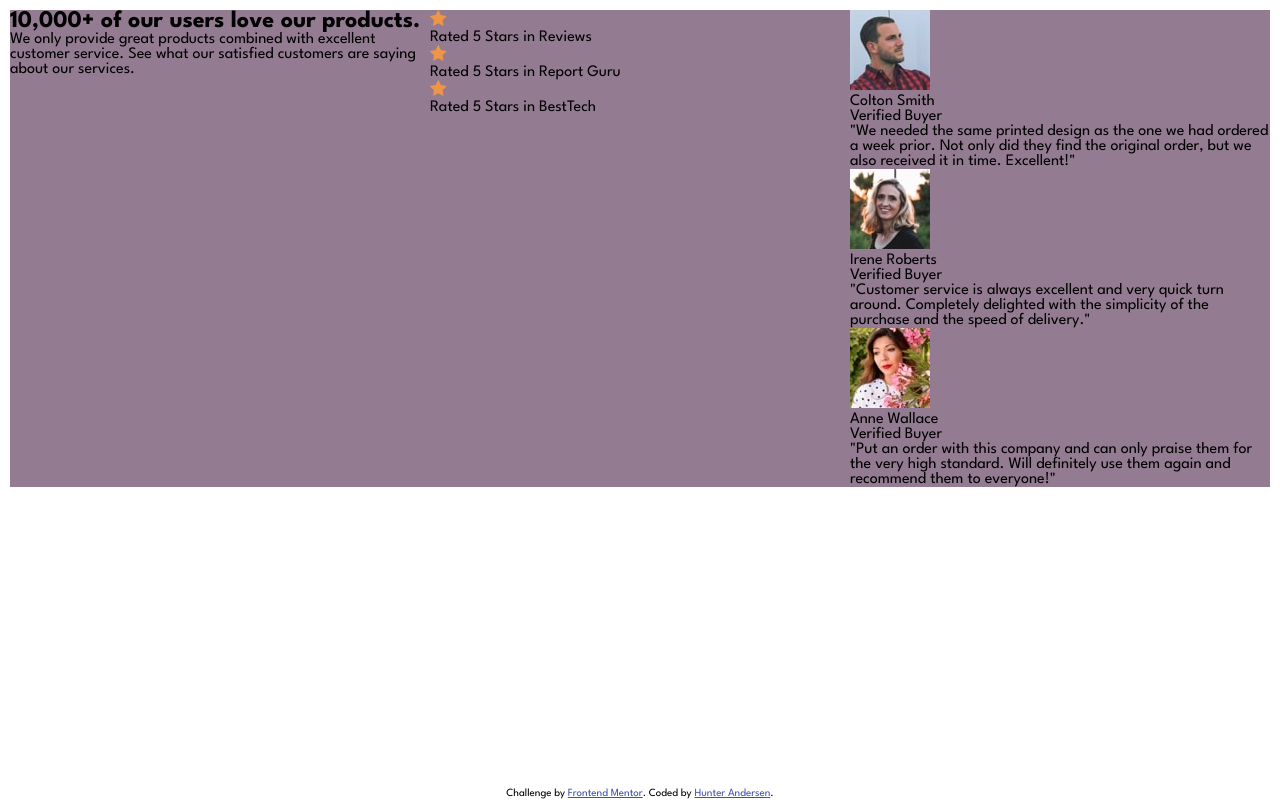
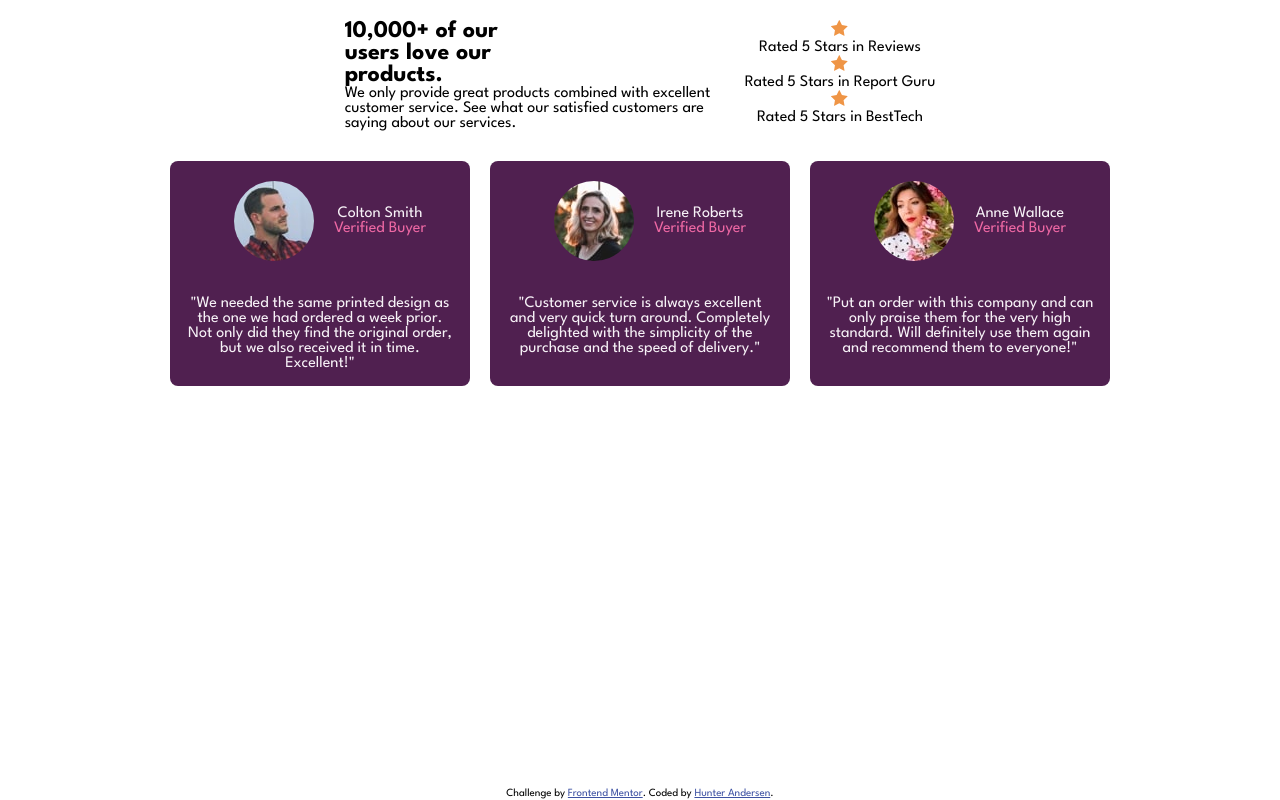
Before and after one commit to hunterandersen/FrontendMentor_Social_Proof_Section, a plain HTML site: page index.html in a window 1280 px wide. Drawn offline with Linux system fonts and the light colour scheme; files whose address does not match are found by name.

Commit message:
Set up the sections, and a lot of core layout. Changed colors for the testimonials

```diff
--- a/index.html
+++ b/index.html
@@ -35,7 +35,7 @@
   </head>
   <body>
     <main class="main-container">
-      <section>
+      <section class="flex-row">
         <div class="titleBlurb">
           <h1>10,000+ of our users love our products.</h1>
           <p>
@@ -44,8 +44,6 @@
             services.
           </p>
         </div>
-      </section>
-      <section>
         <div class="starRatings">
           <img src="./images/icon-star.svg" alt="5 stars review" />
           <p>Rated 5 Stars in Reviews</p>
@@ -55,10 +53,11 @@
           <p>Rated 5 Stars in BestTech</p>
         </div>
       </section>
-      <section>
-        <div class="testimonial-container">
+      <section class="testimonial-container flex-row">
         <div class="testimonial">
+          <div class="flex-row">
             <img
+              class="testimonial-image"
               src="./images/image-colton.jpg"
               alt="Head and shoulders image of the user named Colton"
             />
@@ -66,20 +65,24 @@
               <p>Colton Smith</p>
               <p>Verified Buyer</p>
             </div>
+          </div>
           <p>
-              "We needed the same printed design as the one we had ordered a
-              week prior. Not only did they find the original order, but we also
+            "We needed the same printed design as the one we had ordered a week
+            prior. Not only did they find the original order, but we also
             received it in time. Excellent!"
           </p>
         </div>
         <div class="testimonial">
+          <div class="flex-row">
             <img
+              class="testimonial-image"
               src="./images/image-irene.jpg"
               alt="Head and shoulders image of the user named Irene"
             />
             <div class="nameBuyer-container">
               <p>Irene Roberts</p>
               <p>Verified Buyer</p>
+            </div>
           </div>
           <p>
             "Customer service is always excellent and very quick turn around.
@@ -88,7 +91,9 @@
           </p>
         </div>
         <div class="testimonial">
+          <div class="flex-row">
             <img
+              class="testimonial-image"
               src="./images/image-anne.jpg"
               alt="Head and shoulders image of the user named Anne"
             />
@@ -96,12 +101,12 @@
               <p>Anne Wallace</p>
               <p>Verified Buyer</p>
             </div>
+          </div>
           <p>
             "Put an order with this company and can only praise them for the
             very high standard. Will definitely use them again and recommend
             them to everyone!"
           </p>
-          </div>
         </div>
       </section>
     </main>
--- a/style.css
+++ b/style.css
@@ -6,24 +6,83 @@
   --color-white: hsl(0, 0%, 100%);
 
   box-sizing: border-box;
-  margin:0;
-  font-family: 'League Spartan', sans-serif;
+  margin: 0;
+  font-family: "League Spartan", sans-serif;
+  text-align: center;
 }
 
-body{
-    margin:10px;
+body {
+  margin: 10px;
 }
 
-.main-container{
-    display:flex;
+.main-container {
+  display: flex;
+  flex-direction: column;
+  flex-wrap: wrap;
+}
 
+section {
+  background-color: white;
+  margin: 10px;
+}
+
+.titleBlurb{
+  max-width: 400px;
+}
+.titleBlurb>h1{
+  max-width: 200px;
+  text-align: start;
+}
+.titleBlurb>p{
+  text-align: start;
+}
+
+.starRatings{
 
 }
 
-section{
-    background-color: var(--color-dark-grayish-magenta);
-    width:500px;
-    flex-grow: 1;
+/* .testimonial-container {
+  padding: 10px;
+} */
+
+.testimonial{
+  border-radius: 8px;
+  background-color: var(--color-very-dark-magenta);
+  max-width: 300px;
+  margin:10px;
+}
+.testimonial>p{
+  color:var(--color-light-grayish-magenta);
+}
+
+.nameBuyer-container{
+  display:flex;
+  flex-direction: column;
+  align-items: center;
+  justify-content: center;
+}
+.nameBuyer-container>p:first-of-type{
+  color:var(--color-light-grayish-magenta);
+}
+.nameBuyer-container>p:last-of-type{
+  color:var(--color-soft-pink);
+}
+
+.testimonial-image{
+  margin: 10px;
+  padding:10px;
+  border-radius: 50%;
+}
+.testimonial>p{
+  margin:5px;
+  padding:10px;
+}
+
+/* UTILITY */
+.flex-row{
+  display:flex;
+  justify-content: center;
+  flex-wrap: wrap;
 }
 
 /* Footer */
```
Lines whose indentation alone changed are shown as unchanged.
